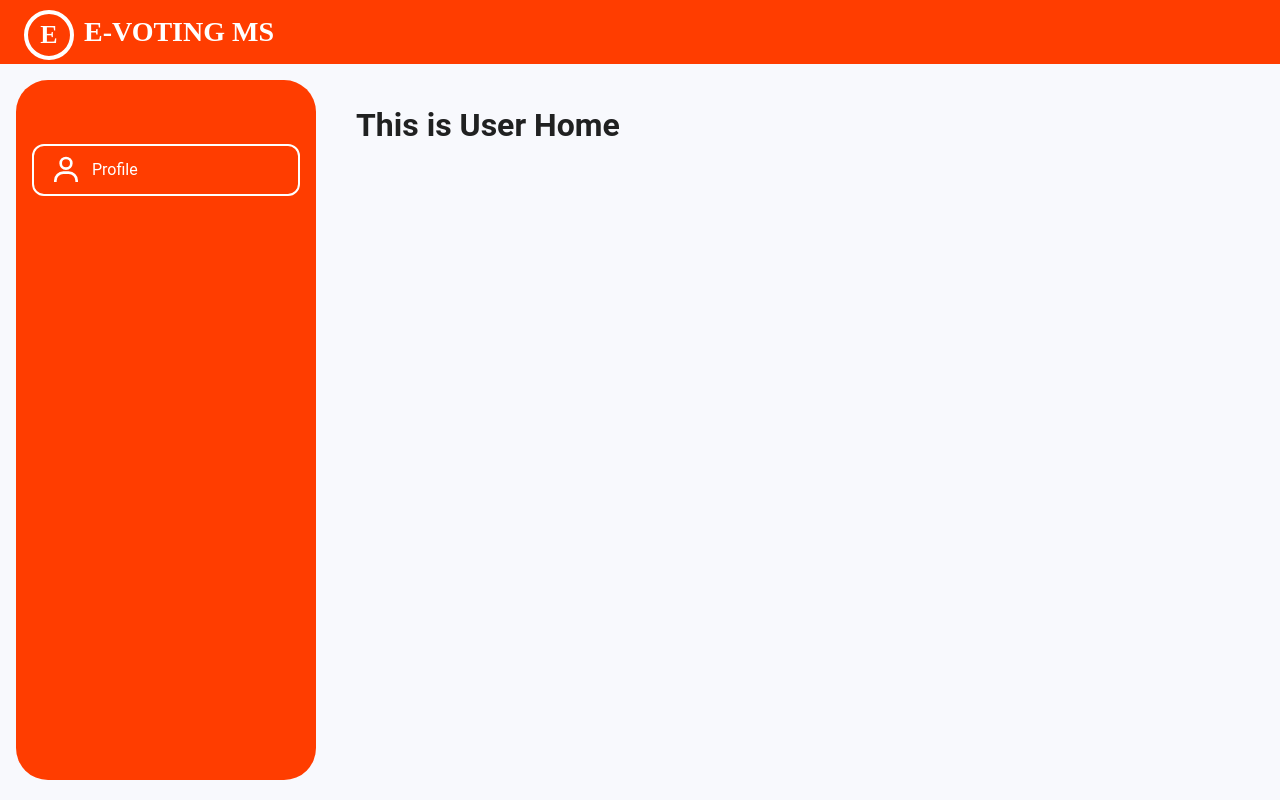
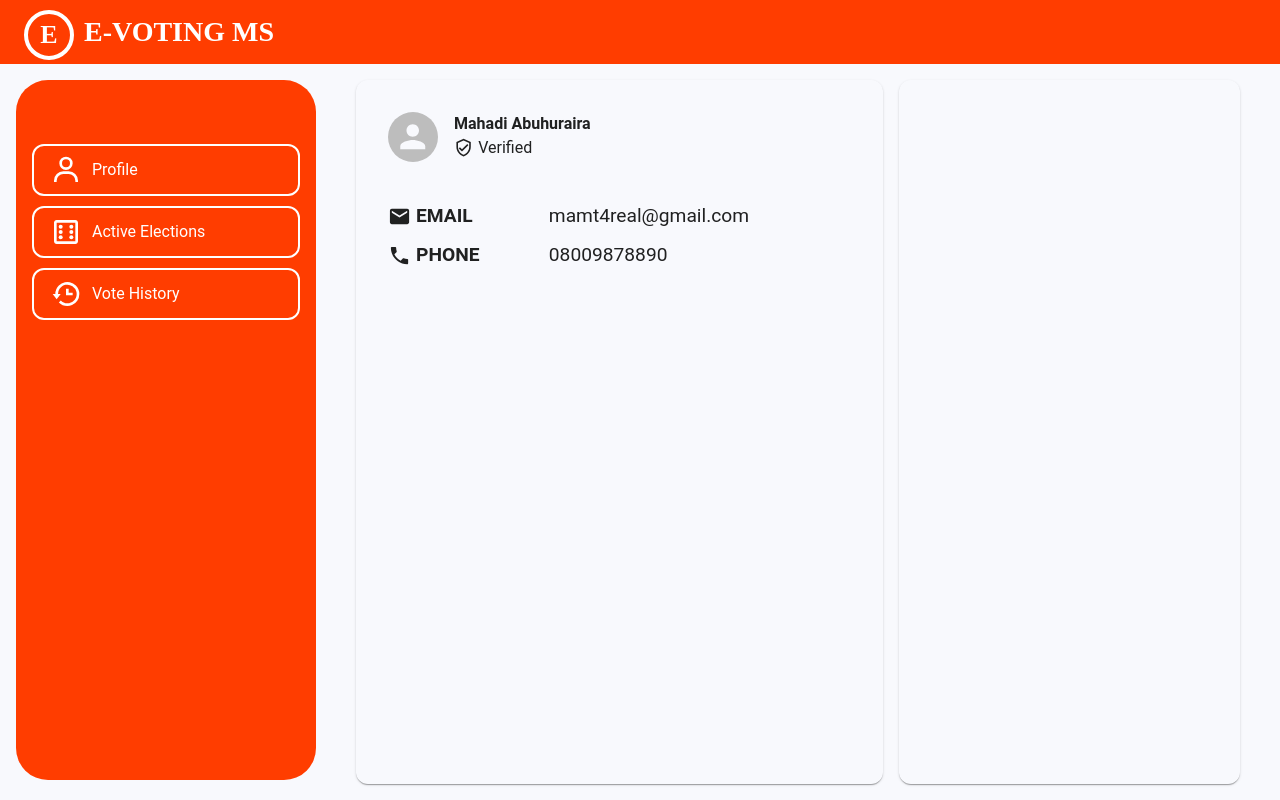
Before and after one commit to Sanctus-Peter/e-voting_system, a React (Create React App) app in the folder e_voting_app/: page /dashboard in a window 1280 px wide. Built offline with nearby package versions, Linux system fonts and the light colour scheme.

Commit message:
Propagating User dashboard

```diff
--- a/e_voting_app/src/App.js
+++ b/e_voting_app/src/App.js
@@ -9,6 +9,7 @@ import Signin from './pages/Signin'
 import Dashboardlayout from './layout/Dashboardlayout'
 import ProtectedRoute from './components/ProtectedRoute'
 import UserHome from './pages/UserHome'
+import NotImplemented from './pages/NotImplemented'
 
 function App() {
   return (
@@ -21,6 +22,8 @@ function App() {
             <Route path='/signin' element={<Signin />} />
             <Route path='/dashboard' element={<Dashboardlayout />}>
               <Route index element={<UserHome />} />
+
+              <Route path='*' element={<NotImplemented />} />
             </Route>
           </Routes>
         </Router>
--- a/e_voting_app/src/components/DashboardHeader.jsx
+++ b/e_voting_app/src/components/DashboardHeader.jsx
@@ -23,6 +23,7 @@ const BrandName = styled(Typography)`
   font-weight: 700;
   text-transform: small-caps;
   display: flex;
+  justify-content: flex-start;
   gap: 10px;
   align-items: center;
   font-size: 28px;
@@ -48,7 +49,7 @@ function DashboardHeader() {
     >
       <Container maxWidth='xl'>
         <Toolbar disableGutters display='flex' justifyContent='space-between'>
-          <Box sx={{ flexGrow: 1, display: { xs: 'flex', md: 'none' } }}>
+          <Box sx={{ display: { xs: 'flex', md: 'none' } }}>
             <IconButton
               size='large'
               aria-label='account of current user'
@@ -60,7 +61,10 @@ function DashboardHeader() {
               <ImMenu />
             </IconButton>
           </Box>
-          <Box sx={{ gap: '15px' }} className='brand'>
+          <Box
+            sx={{ gap: '15px', mx: { xs: 'auto', md: '0' } }}
+            className='brand'
+          >
             <BrandName>
               {' '}
               <LogoPlaceHolder white={false} size={5} /> E-VOTING MS
--- a/e_voting_app/src/components/Sidebar.jsx
+++ b/e_voting_app/src/components/Sidebar.jsx
@@ -1,7 +1,7 @@
 import { Typography } from '@mui/material'
 import { Box } from '@mui/system'
 import React from 'react'
-import { BiUser } from 'react-icons/bi'
+import { BiDice6, BiHistory, BiUser } from 'react-icons/bi'
 import { NavLink } from 'react-router-dom'
 import './css/Sidebar.css'
 
@@ -10,6 +10,16 @@ const userNavs = [
     text: 'Profile',
     url: '/dashboard',
     icon: <BiUser fontSize={'2em'} />,
+  },
+  {
+    text: 'Active Elections',
+    url: '/dashboard/elections/active',
+    icon: <BiDice6 fontSize={'2em'} />,
+  },
+  {
+    text: 'Vote History',
+    url: '/dashboard/elections',
+    icon: <BiHistory fontSize={'2em'} />,
   },
 ]
 
@@ -20,6 +30,7 @@ function Sidebar() {
         color: '#ffffff',
         flex: 0.3,
         height: 'calc(100vh - 100px)',
+        display: { xs: 'none', md: 'flex' },
       }}
     >
       <SidebarContent />
--- a/e_voting_app/src/data_objects/index.js
+++ b/e_voting_app/src/data_objects/index.js
@@ -15,3 +15,17 @@ export const signUpData = {
   gender: '',
   mobile_no: '',
 }
+
+export const sampleUser = {
+  name: 'Mahadi Abuhuraira',
+  email: 'mamt4real@gmail.com',
+  password: '',
+  nin: '123456789090',
+  state: 'Kaduna',
+  lga: 'Zaria',
+  address: 'no 2555 Baker Street',
+  dob: '2023-01-01',
+  gender: 'male',
+  mobile_no: '08009878890',
+  verified: true,
+}
--- a/e_voting_app/src/layout/Dashboardlayout.jsx
+++ b/e_voting_app/src/layout/Dashboardlayout.jsx
@@ -31,6 +31,7 @@ function Dashboardlayout({ children }) {
         <Box
           sx={{
             flex: 1,
+            minHeight: 'calc(100vh - 100px)',
           }}
         >
           <Outlet />
--- /dev/null
+++ b/e_voting_app/src/pages/NotImplemented.jsx
@@ -0,0 +1,7 @@
+import React from 'react'
+
+function NotImplemented() {
+  return <div>Not Yet Implemented</div>
+}
+
+export default NotImplemented
--- a/e_voting_app/src/pages/UserHome.jsx
+++ b/e_voting_app/src/pages/UserHome.jsx
@@ -1,12 +1,104 @@
+import { Avatar, Box, Typography } from '@mui/material'
 import { Container } from '@mui/system'
 import React from 'react'
+import { sampleUser } from '../data_objects'
+import {
+  MdEmail,
+  MdOutlineVerifiedUser,
+  MdPending,
+  MdPhone,
+} from 'react-icons/md'
 
 function UserHome() {
+  const user = sampleUser
   return (
-    <Container maxWidth='xl'>
-      <h1>This is User Home</h1>
+    <Container
+      maxWidth='xl'
+      sx={{
+        display: 'flex',
+        flexDirection: { xs: 'column', md: 'row' },
+        minHeight: '100%',
+        gap: 2,
+      }}
+    >
+      <Box
+        flex={3}
+        boxShadow={1}
+        borderRadius={3}
+        minHeight='90%'
+        sx={{
+          p: { xs: 2, md: 4 },
+          // color: 'black',
+        }}
+      >
+        {/* User Bio Header */}
+        <Box display={'flex'} gap={2} mb={5}>
+          <Avatar sx={{ width: '50px', height: '50px' }} />
+          <Box>
+            <Typography fontWeight={'bold'} variant='title'>
+              {user.name}
+            </Typography>
+            <Box display='flex' gap='5px' alignItems='center'>
+              {user.verified ? (
+                <MdOutlineVerifiedUser fontSize={'1.2em'} />
+              ) : (
+                <MdPending color='#5555' fontSize={'1.2em'} />
+              )}
+              {user.verified ? 'Verified' : 'Pending'}
+            </Box>
+          </Box>
+        </Box>
+
+        {/* User Bio data */}
+
+        <Box display={'flex'} flexDirection='column' gap='10px'>
+          <UserBiodata
+            title={'email'}
+            icon={<MdEmail fontSize={'1.2em'} />}
+            value={user.email}
+          />
+
+          <UserBiodata
+            title={'Phone'}
+            icon={<MdPhone fontSize={'1.2em'} />}
+            value={user.mobile_no}
+          />
+        </Box>
+      </Box>
+      <Box
+        flex={1.8}
+        boxShadow={1}
+        borderRadius={3}
+        minHeight='90%'
+        sx={{
+          p: { xs: 2, md: 4 },
+        }}
+      ></Box>
     </Container>
   )
 }
 
+const UserBiodata = ({ title, value, icon }) => {
+  return (
+    <Box fontSize={'1.2em'} display={'flex'} gap={'10px'}>
+      <Typography
+        flex={0.5}
+        textTransform={'uppercase'}
+        fontWeight={'bold'}
+        display='flex'
+        variant='title'
+        gap='5px'
+        alignItems={'center'}
+      >
+        {icon}
+
+        {title}
+      </Typography>
+      <Typography flex={1} variant='subtitle'>
+        {value}
+      </Typography>
+    </Box>
+  )
+}
+
 export default UserHome
```
